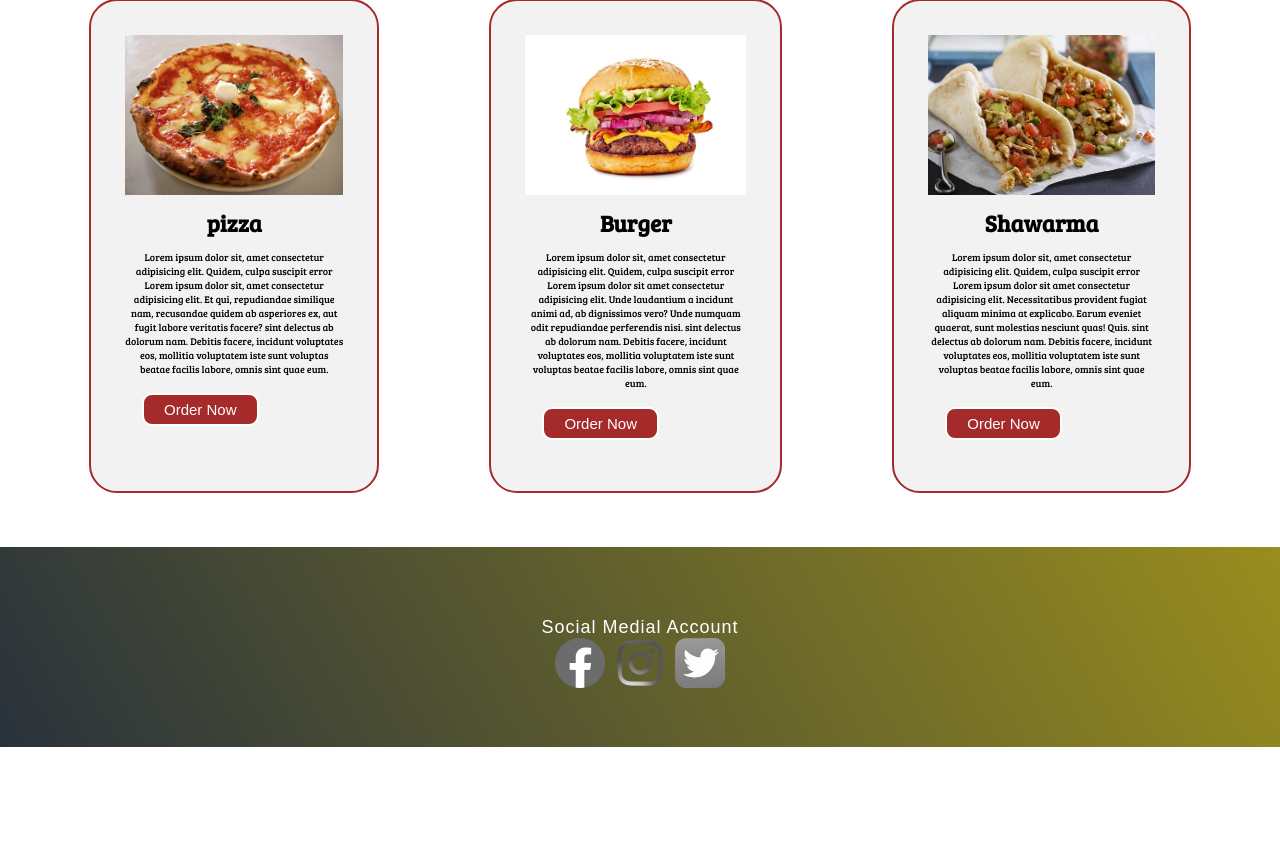
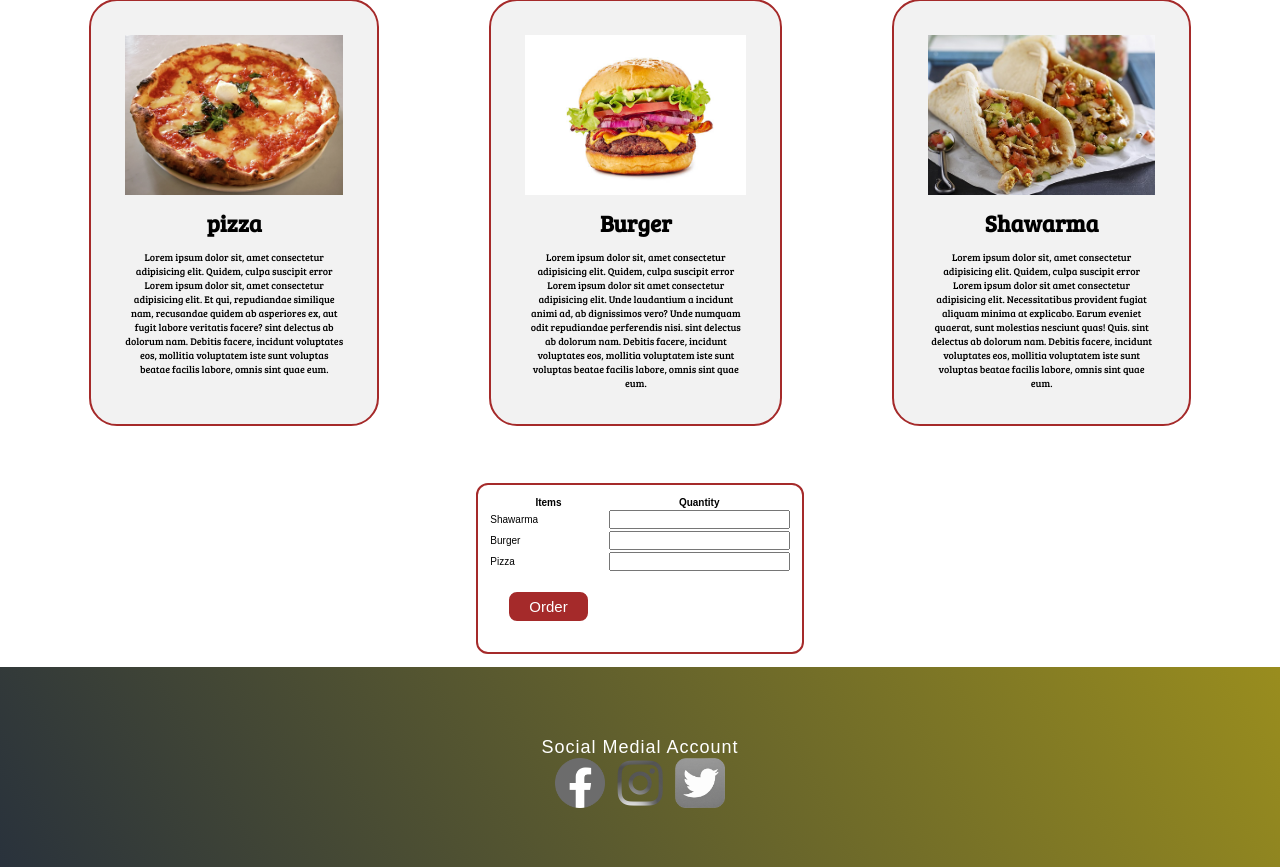
Before and after one commit to ShnAhmad/home-delivery-system, a PHP site: page / in a window 1280 px wide. Shown: the part 713-1580 px from the top of the page. Before the commit the page ends 1460 px from the top, so only its background shows below. Run offline with PHP 8.4, Linux system fonts and the light colour scheme; some web fonts are replaced.

Commit message:
update order interface

```diff
--- a/project interface/index _style.css
+++ b/project interface/index _style.css
@@ -147,7 +147,16 @@ img {
     font-size: 2.3rem;
     padding: 12px;
 }
+.center{
+    text-align: center;
+}
+/* table */
+table{
+    border: 2px solid brown;
+	border-radius: 12px;
+	padding: 10px;
 
+}
 .btn{
     padding: 6px 20px;
     border: 2px solid white;
@@ -158,32 +167,12 @@ img {
     border-radius: 10px;
     cursor:pointer;
 }
-
-.h-primary{
-    font-family: 'Bree Serif', serif;
-    font-size: 3.8rem;
-    padding: 12px;
-}
-
-.h-secondary{
-    font-family: 'Bree Serif', serif;
-    font-size: 2.3rem;
-    padding: 12px;
-}
-
-.btn{
-    padding: 6px 20px;
-    border: 2px solid white;
-    background-color: brown;
-    color: white;
-    margin: 17px;
-    font-size: 1.5rem;
-    border-radius: 10px;
-    cursor:pointer;
-}
-
-.center{
-    text-align: center;
+#order_table{
+	display: flex;
+	justify-content: center;
+	border-radius: 2px;
+	padding: 3px;
+	margin: 10px;
 }
 
 /* Footer */
--- a/project interface/index.html
+++ b/project interface/index.html
@@ -6,7 +6,7 @@
   <meta name="viewport" content="width=device-width, initial-scale=1.0">
   <link rel="stylesheet" href="index _style.css">
   <link href="https://fonts.googleapis.com/css?family=Baloo+Bhai|Bree+Serif&display=swap" rel="stylesheet">
-  <title>My Website</title>
+  <title>Food deliver System</title>
 </head>
 
 <body>
@@ -51,7 +51,6 @@
                       Lorem ipsum dolor sit, amet consectetur adipisicing elit. Et qui, repudiandae similique nam, recusandae quidem ab asperiores ex, aut fugit labore veritatis facere?
                       sint delectus ab dolorum nam. Debitis facere, incidunt voluptates eos, mollitia voluptatem iste sunt
                       voluptas beatae facilis labore, omnis sint quae eum.</p>
-                      <button class="btn">Order Now</button>
 
               </div>
               <div class="box">
@@ -62,7 +61,6 @@
 
                       sint delectus ab dolorum nam. Debitis facere, incidunt voluptates eos, mollitia voluptatem iste sunt
                       voluptas beatae facilis labore, omnis sint quae eum.</p>
-                      <button class="btn">Order Now</button>
 
               </div>
               <div class="box">
@@ -72,10 +70,36 @@
                       Lorem ipsum dolor sit amet consectetur adipisicing elit. Necessitatibus provident fugiat aliquam minima at explicabo. Earum eveniet quaerat, sunt molestias nesciunt quas! Quis.
                       sint delectus ab dolorum nam. Debitis facere, incidunt voluptates eos, mollitia voluptatem iste sunt
                       voluptas beatae facilis labore, omnis sint quae eum.</p>
-                      <button class="btn">Order Now</button>
               </div>
           </div>
       </section>
+      <!-- order table -->
+      <section id="order_table">
+     <form action="#" method="get" name="Registor_Form" id="form">
+        <table  >
+          <tr>
+            <th>Items</th>
+            <th>Quantity </th>
+        </tr>
+            <tr>
+                <td>Shawarma</td>
+                <td><input type="number" name="Squantity"> </td>
+            </tr>
+            <tr>
+                <td>Burger</td>
+                <td><input type="number" name="Bquantity" ></td>
+            </tr>
+            <tr>
+                <td>Pizza</td>
+                <td><input type="number" name="Pquantity" ></td>
+            </tr>
+            <tr>
+                <td><input type="submit" value="Order" class="btn" ></td>
+            </tr>
+        </table>
+      </form>
+    </section>
+
     <!-- Footer -->
 
     <footer id="footer">
```
